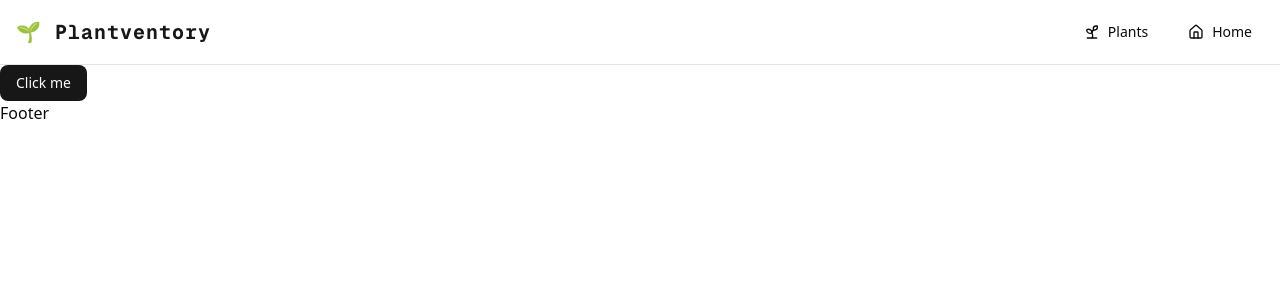
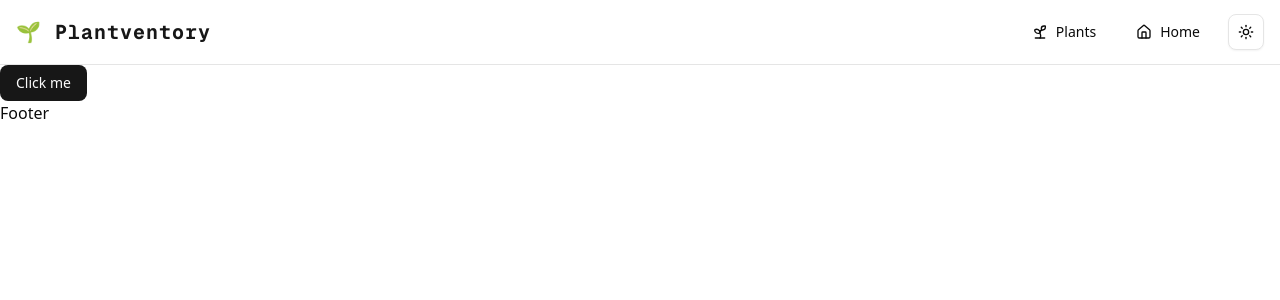
Before and after one commit to DostMohammadFahimi/CAWA, a Next.js app: page / in a window 1280 px wide. Shown: the top 300 px of the page. Built offline with nearby package versions, Linux system fonts and the light colour scheme.

Commit message:
set the  dark mode and light mode  theme.

```diff
--- a/package.json
+++ b/package.json
@@ -14,6 +14,7 @@
     "clsx": "^2.1.1",
     "lucide-react": "^0.545.0",
     "next": "15.5.4",
+    "next-themes": "^0.4.6",
     "react": "19.1.0",
     "react-dom": "19.1.0",
     "tailwind-merge": "^3.3.1"
--- a/src/app/layout.tsx
+++ b/src/app/layout.tsx
@@ -2,6 +2,7 @@
 import { Geist, Geist_Mono } from "next/font/google";
 import "./globals.css";
 import Navbar from "@/components/ui/Navbar";
+import { ThemeProvider } from "@/components/ui/theme-provider";
 
 const geistSans = Geist({
   variable: "--font-geist-sans",
@@ -24,12 +25,20 @@
   children: React.ReactNode;
 }>) {
   return (
-    <html lang="en">
+    <html lang="en" suppressHydrationWarning>
       <body
         className={`${geistSans.variable} ${geistMono.variable} antialiased`}
       >
-        <Navbar />
-        {children}
+        <ThemeProvider
+          attribute="class"
+          defaultTheme="system"
+          enableSystem
+          disableTransitionOnChange
+        >
+          <Navbar />
+
+          {children}
+        </ThemeProvider>{" "}
         <h1>Footer</h1>
       </body>
     </html>
--- /dev/null
+++ b/src/components/ModeToggle.tsx
@@ -0,0 +1,22 @@
+"use client";
+
+import { Moon, Sun } from "lucide-react";
+import { useTheme } from "next-themes";
+
+import { Button } from "@/components/ui/button";
+
+export function ModeToggle() {
+  const { theme, setTheme } = useTheme();
+
+  return (
+    <Button
+      variant="outline"
+      size="icon"
+      onClick={() => setTheme(theme === "dark" ? "light" : "dark")}
+    >
+      <Sun className="h-[1.2rem] w-[1.2rem] scale-100 rotate-0 transition-all dark:scale-0 dark:-rotate-90" />
+      <Moon className="absolute h-[1.2rem] w-[1.2rem] scale-0 rotate-90 transition-all dark:scale-100 dark:rotate-0" />
+      <span className="sr-only">Toggle theme</span>
+    </Button>
+  );
+}
--- a/src/components/ui/Navbar.tsx
+++ b/src/components/ui/Navbar.tsx
@@ -1,6 +1,7 @@
 import Link from "next/link";
 import { Button } from "./button";
 import { Home, Sprout } from "lucide-react";
+import { ModeToggle } from "../ModeToggle";
 
 const Navbar = () => {
   return (
@@ -32,6 +33,8 @@
                 <span className="hidden lg:inline">Home</span>
               </Link>
             </Button>
+            {/* {theme mode} */}
+            <ModeToggle />
           </div>
         </div>
       </div>
--- /dev/null
+++ b/src/components/ui/theme-provider.tsx
@@ -0,0 +1,11 @@
+"use client"
+
+import * as React from "react"
+import { ThemeProvider as NextThemesProvider } from "next-themes"
+
+export function ThemeProvider({
+  children,
+  ...props
+}: React.ComponentProps<typeof NextThemesProvider>) {
+  return <NextThemesProvider {...props}>{children}</NextThemesProvider>
+}
```
Also changed, not shown: 1 other file (tests, documents, lock files or other folders).
